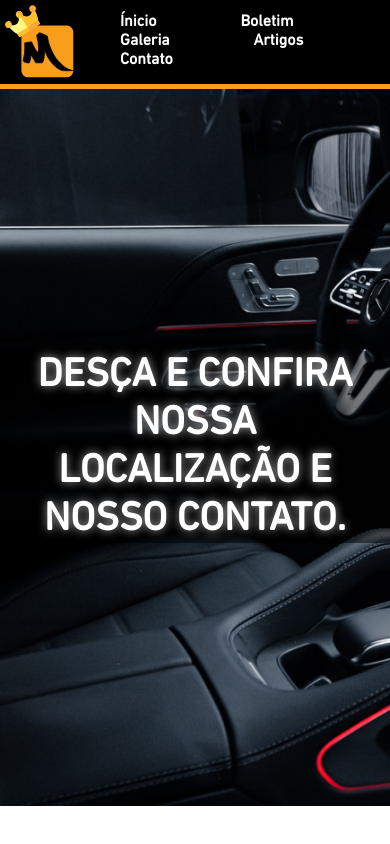
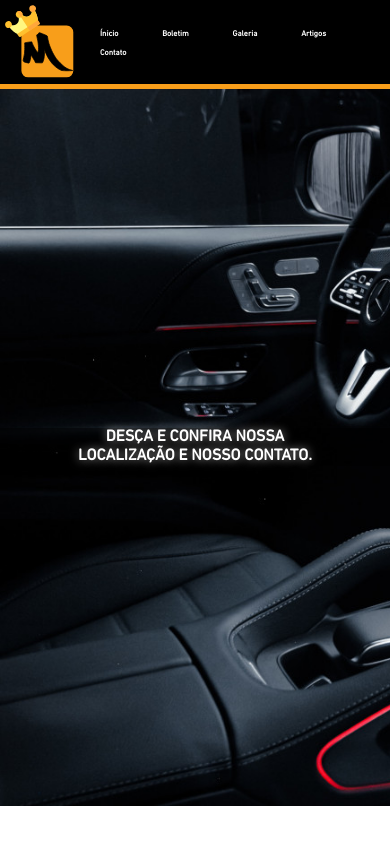
Before and after one commit to MeninosDoBrilho/meninos_do_brilho_site, a plain HTML site: page index.html in a window 390 px wide. Drawn offline with Linux system fonts and the light colour scheme.

Commit message:
Update style.css

```diff
--- a/css/style.css
+++ b/css/style.css
@@ -79,7 +79,20 @@ h1 {
     text-shadow: 0px 0px 10px rgba(255, 255, 255, 0.644);
 }
 
-@media (min-width 400px) {
+@media (max-width: 600px) {
+    h1 {
+        font-size: 2em;
+    }
+    nav#cabecalho > a {
+        text-decoration: none;
+        color: white;
+        font-weight: bold;
+        margin: 20px;
+        font-size: .8em;
+    }
+}
+
+@media (max-width: 400px) {
     h1 {
         font-size: 1em;
     }
```
